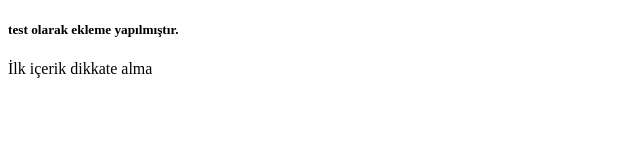
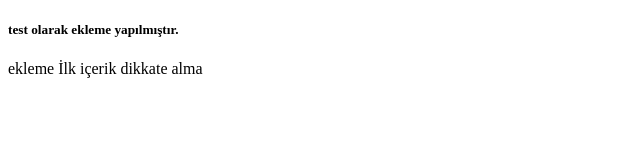
Before and after one commit to AliGokay/test, a plain HTML site: page index.html in a window 1280 px wide. Shown: the full height of the page, 0-640 px from the left. Drawn offline with Linux system fonts and the light colour scheme.

Commit message:
Update index.html

```diff
--- a/index.html
+++ b/index.html
@@ -6,6 +6,6 @@
 </head>
 <body>
     <h5> test olarak ekleme yapılmıştır.</h5>
-    <div> İlk içerik dikkate alma</div>
+    <div>ekleme İlk içerik dikkate alma</div>
 </body>
 </html>
```
